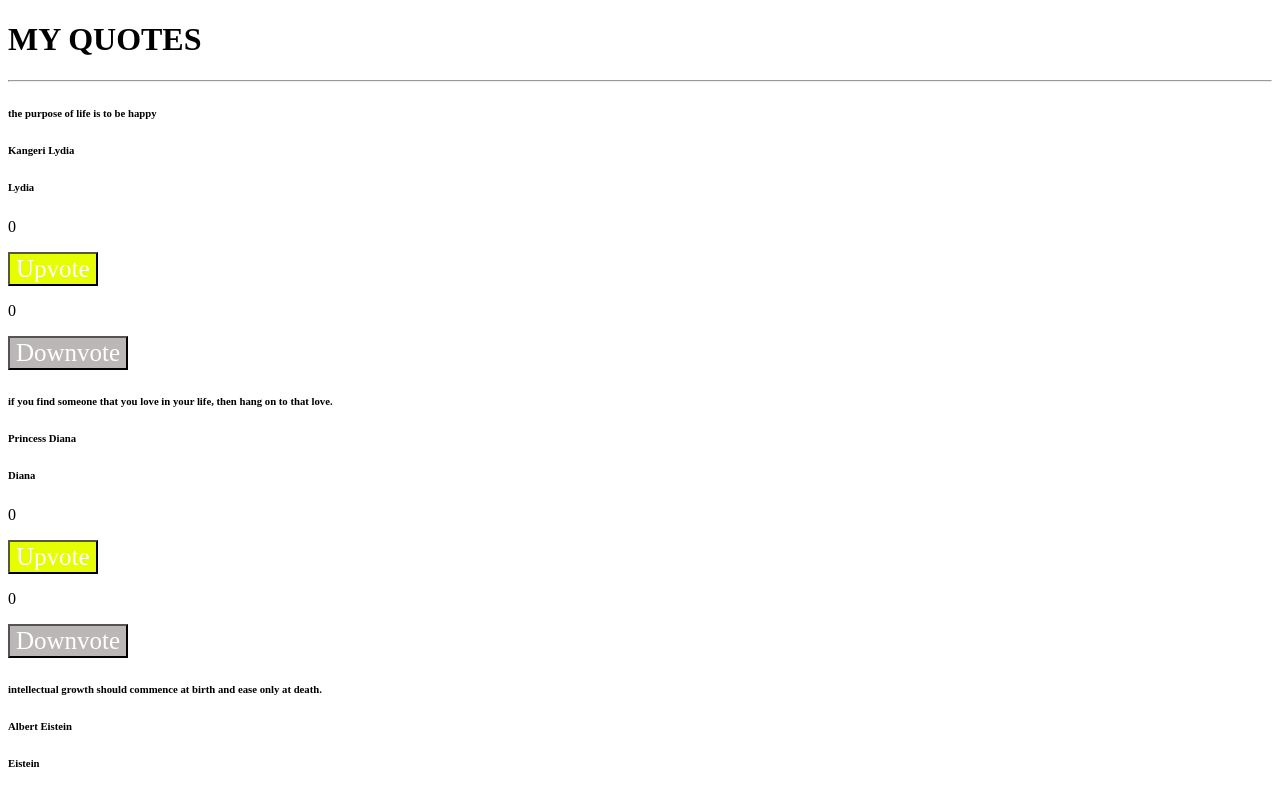
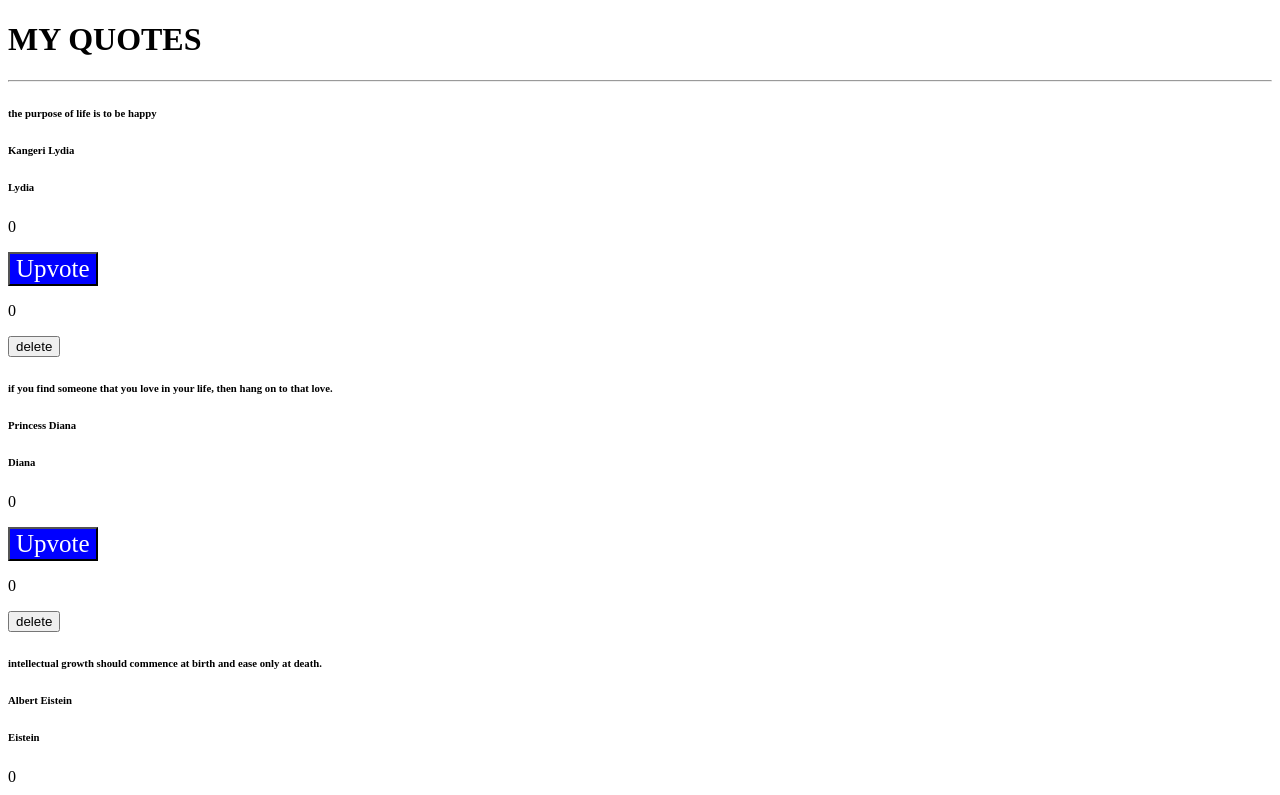
Before and after one commit to lydia-254/Quote-Web, an Angular app in the folder Quote/: page / in a window 1280 px wide. Shown: the top 795 px of the page. Built offline with nearby package versions, Linux system fonts and the light colour scheme.

Commit message:
Add changes

```diff
--- a/Quote/src/app/quote-detail/quote-detail.component.html
+++ b/Quote/src/app/quote-detail/quote-detail.component.html
@@ -6,7 +6,7 @@
   <h6>{{quote.author}}</h6>
   <h6>{{quote.name}}</h6>
   <p>{{quote.upvote}}</p>
- <button (click)='upvote()' style="color: white; font-size: 20px; background-color: rgb(229, 255, 0);  font-size: 25px; font-family: 'Times New Roman', Times, serif; ">Upvote</button>
+ <button (click)='upvote()' style="color: white; font-size: 20px; background-color: blue;  font-size: 25px; font-family: 'Times New Roman', Times, serif; ">Upvote</button>
  <p>{{quote.downvote}}</p>
- <button (click)='downvote()' style="color: white; font-size: 20px; background-color: rgb(187, 183, 183);  font-size: 25px; font-family: 'Times New Roman', Times, serif;" >Downvote</button>
+  <button (click)='quoteComplete(true)' >delete</button>
 </div>
```
